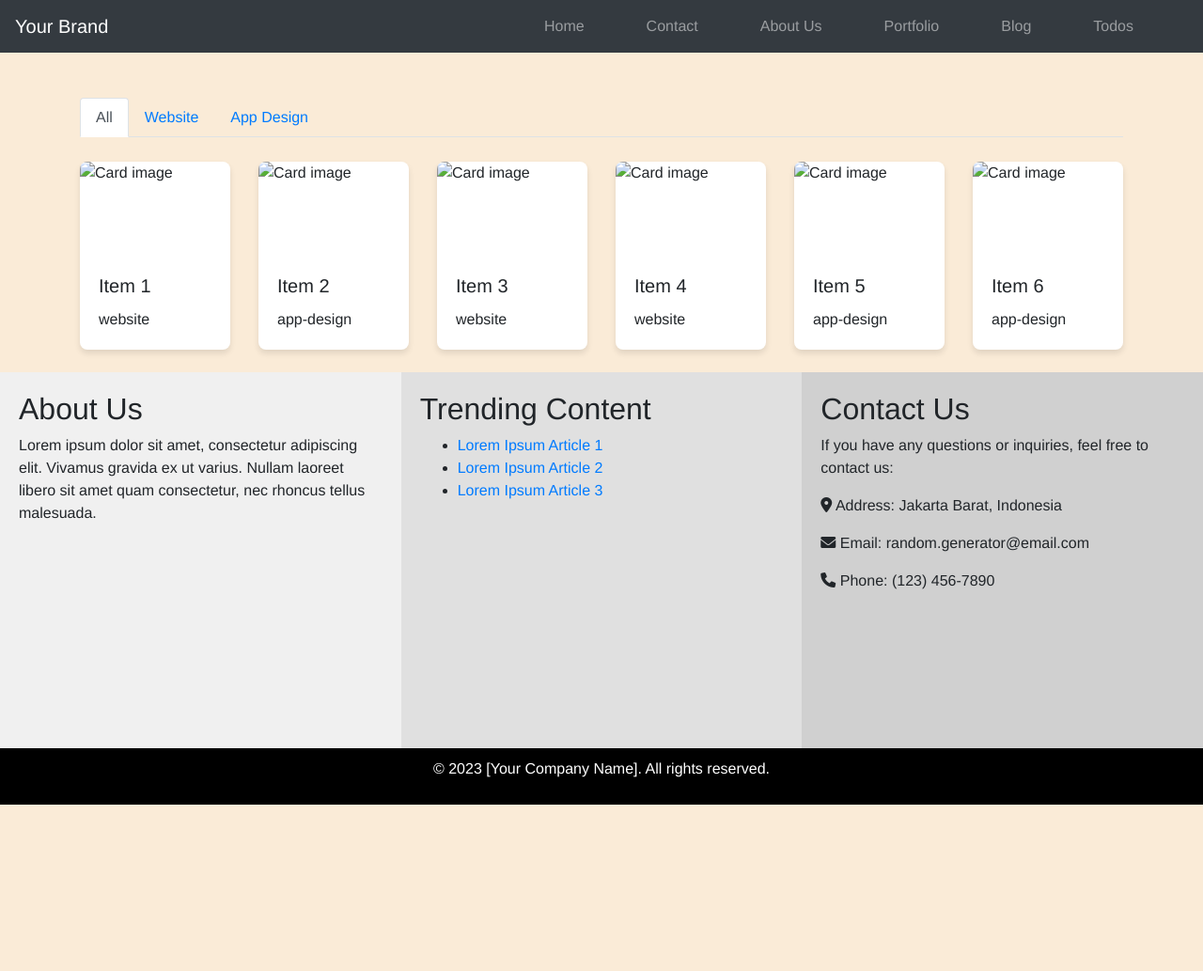
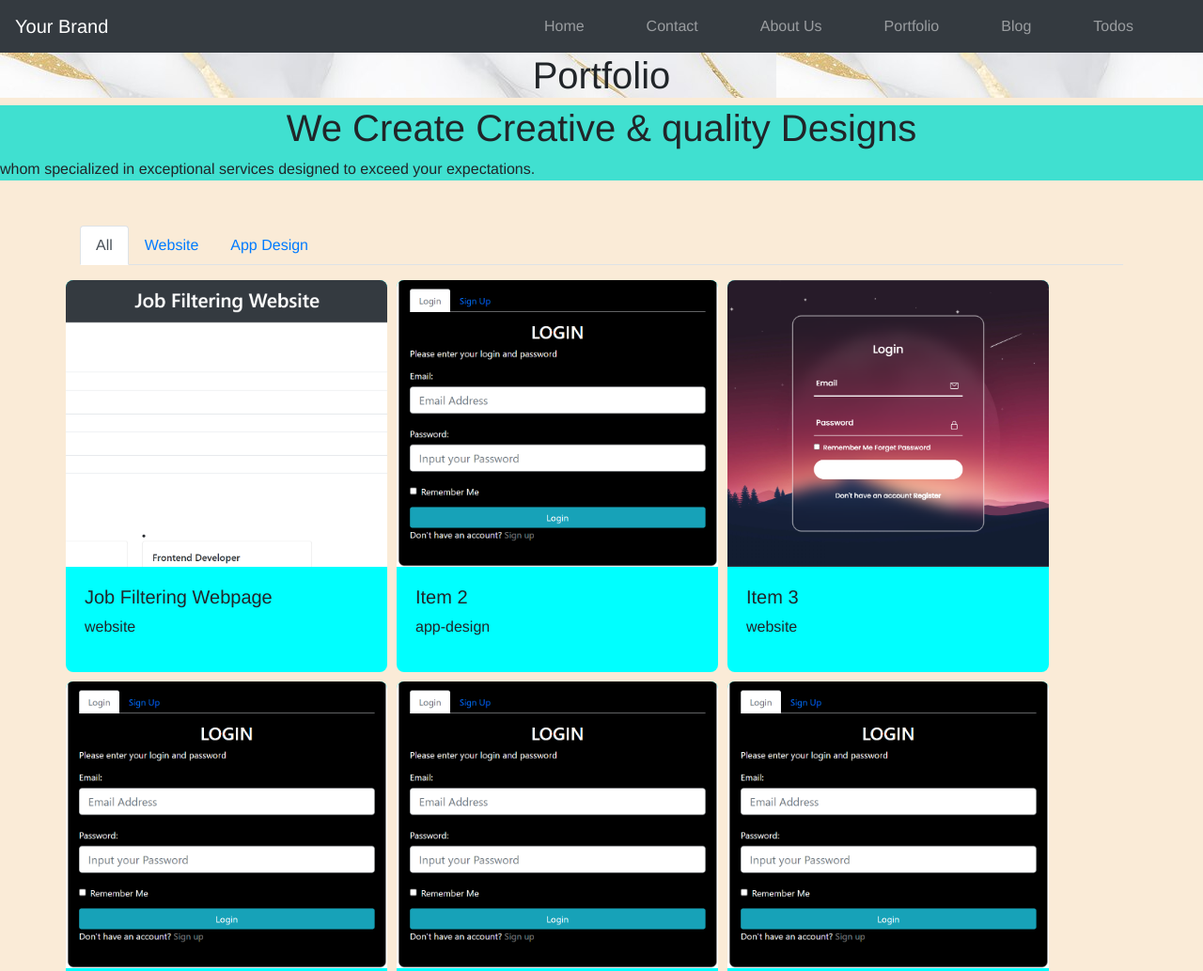
Before and after one commit to Luke-02/WDP-065-Final-Project-Luke-Jonathan, a website: page portfolio.html in a window 1280 px wide. Shown: the top 1033 px of the page at 94% size. Before the commit the page ends 880 px from the top, so only its background shows below. Drawn offline with nearby package versions, Linux system fonts and the light colour scheme.

Commit message:
numerous update

```diff
--- a/portfolio.html
+++ b/portfolio.html
@@ -43,9 +43,14 @@
     </header>
 
 <main>
-    <section>
+  <section id="portfolio" style="background-image: url(images/marble\ texture.jpg)">
+    <h1>Portfolio</h1>
+  </section>
 
-    </section>
+  <section id="portfolio-slogan" style="background-color: turquoise;">
+    <h1>We Create Creative & quality Designs</h1>
+    <p>whom specialized in exceptional services designed to exceed your expectations.</p>
+  </section>
 
 
   <div class="container mt-5">
--- a/script.js
+++ b/script.js
@@ -9,22 +9,22 @@ $(document).ready(function () {
 
 // JavaScript to dynamically populate items
 const items = [
-  { title: "Item 1", category: "website", image: "image1.jpg" },
-  { title: "Item 2", category: "app-design", image: "image2.jpg" },
-  { title: "Item 3", category: "website" },
-  { title: "Item 4", category: "website" },
-  { title: "Item 5", category: "app-design" },
-  { title: "Item 6", category: "app-design" },
+  { title: "Job Filtering Webpage", category: "website", image: "images/portfolio/job-filtering-webpage.png" },
+  { title: "Item 2", category: "app-design", image: "images/portfolio/simple login signup page .png" },
+  { title: "Item 3", category: "website", image: "images/portfolio/tailwind design login screen.png" },
+  { title: "Item 4", category: "website", image: "images/portfolio/simple login signup page .png" },
+  { title: "Item 5", category: "app-design", image: "images/portfolio/simple login signup page .png" },
+  { title: "Item 6", category: "app-design", image: "images/portfolio/simple login signup page .png" },
   // Add more items here
 ];
 
 items.forEach(item => {
   const card = `
-  <div class="card">
-    <img class="card-img-top" src="${item.image}" alt="Card image">
-    <div class="card-body">
-      <h5 class="card-title">${item.title}</h5>
-      <p class="card-text">${item.category}</p>
+  <div class="portfolio-card">
+    <img class="portfolio-card-img-top" src="${item.image}" alt="Card image">
+    <div class="portfolio-card-body">
+      <h5 class="portfolio-card-title">${item.title}</h5>
+      <p class="portfolio-card-text">${item.category}</p>
     </div>
   </div>
   `;
--- a/styles.css
+++ b/styles.css
@@ -112,7 +112,7 @@ h1 {
   .tags-section {
     border: 1px solid #ccc;
     padding: 15px;
-    background-color: #f8f8f8;
+    background-image: url(images/marble\ texture.jpg);
   }
 
   .tags-list {
@@ -143,7 +143,7 @@ h1 {
   .categories-archive {
     border: 1px solid #ccc;
     padding: 15px;
-    background-color: #f8f8f8;
+    background-image: url(images/marble\ texture.jpg);
   }
 
   .categories-archive-list {
@@ -244,3 +244,26 @@ h1 {
 .carousel-inner img {
   width: 100%; /* Make sure the image covers the container */
 }
+
+/*portfolio card body*/
+.portfolio-card {
+  display: flex;
+  flex-direction: column;
+  max-height: 5%;
+  max-width: 30%;
+  background-color: aqua;
+  border-radius: 8px;
+  margin-right: 10px; /* Add some right margin between the cards */
+  margin-bottom: 10px; /* Add some bottom margin between the cards */
+}
+
+.portfolio-card-img-top {
+  flex: 1; /* Grow to fill available space */
+  object-fit: cover; /* Maintain image aspect ratio while covering */
+  border-radius: 8px 8px 0 0;
+}
+
+.portfolio-card-body {
+  flex: 0 0 auto; /* Do not grow or shrink, maintain its natural size */
+  padding: 20px;
+}
```
Also changed, not shown: aboutus.html (+11 -7 lines), blog.html (+2 -2 lines), contact.html (+1 -1 lines), index.html (+4 -3 lines), images/marble texture.jpg (added), images/portfolio/job-filtering-webpage.png (added), images/portfolio/simple login signup page .png (added), images/portfolio/tailwind design login screen.png (added).
